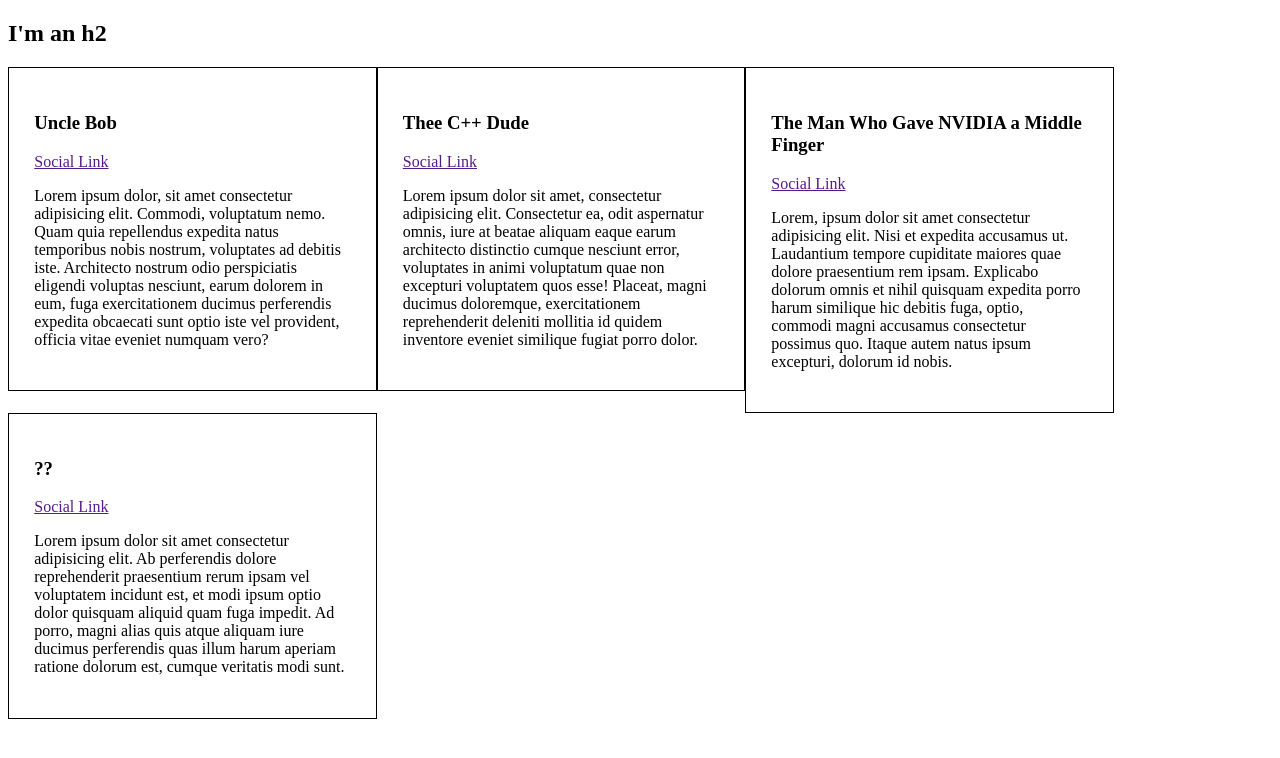
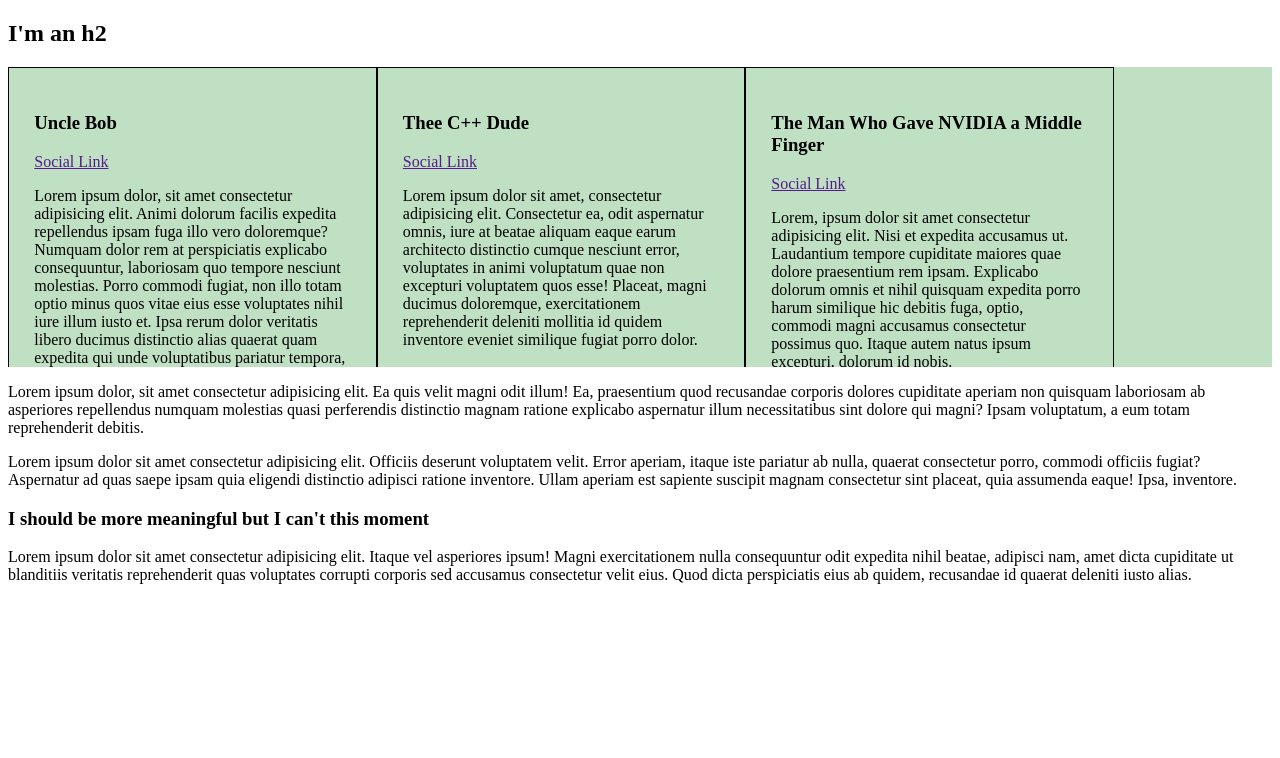
Before and after one commit to christiandiloy/intermediate-css, a plain HTML site: page index.html in a window 1280 px wide. Drawn offline with Linux system fonts and the light colour scheme.

Commit message:
Restyled css

```diff
--- a/css/style.css
+++ b/css/style.css
@@ -5,3 +5,19 @@
     padding: 2%;
     width: 25%;
 }
+
+.bio-wrapper {
+    font-size: 24px;
+    background-color: #c0e0c3;
+    height: 300px;
+    overflow: scroll;
+}
+
+.bio-wrapper:after {
+    visibility: hidden;
+    display: block;
+    font-size: 0;
+    content: " ";
+    clear: both;
+    height: 0;
+}
--- a/index.html
+++ b/index.html
@@ -9,11 +9,12 @@
 </head>
 <body>
     <h2>I'm an h2</h2>
+    <div class="bio-wrapper">
     <div class="bio-box">
         <h3>Uncle Bob</h3>
         <a href="">Social Link</a>
         <p>
-            Lorem ipsum dolor, sit amet consectetur adipisicing elit. Commodi, voluptatum nemo. Quam quia repellendus expedita natus temporibus nobis nostrum, voluptates ad debitis iste. Architecto nostrum odio perspiciatis eligendi voluptas nesciunt, earum dolorem in eum, fuga exercitationem ducimus perferendis expedita obcaecati sunt optio iste vel provident, officia vitae eveniet numquam vero?
+            Lorem ipsum dolor, sit amet consectetur adipisicing elit. Animi dolorum facilis expedita repellendus ipsam fuga illo vero doloremque? Numquam dolor rem at perspiciatis explicabo consequuntur, laboriosam quo tempore nesciunt molestias. Porro commodi fugiat, non illo totam optio minus quos vitae eius esse voluptates nihil iure illum iusto et. Ipsa rerum dolor veritatis libero ducimus distinctio alias quaerat quam expedita qui unde voluptatibus pariatur tempora, placeat perferendis labore aperiam odio obcaecati!
         </p>
     </div>
 
@@ -34,10 +35,21 @@
     </div>
     <div class="bio-box">
         <h3>??</h3>
-        <a href="">Social Link</a>
         <p>
-            Lorem ipsum dolor sit amet consectetur adipisicing elit. Ab perferendis dolore reprehenderit praesentium rerum ipsam vel voluptatem incidunt est, et modi ipsum optio dolor quisquam aliquid quam fuga impedit. Ad porro, magni alias quis atque aliquam iure ducimus perferendis quas illum harum aperiam ratione dolorum est, cumque veritatis modi sunt.
+            The Failure
         </p>
     </div>
+</div>
+    <p>
+        Lorem ipsum dolor, sit amet consectetur adipisicing elit. Ea quis velit magni odit illum! Ea, praesentium quod recusandae corporis dolores cupiditate aperiam non quisquam laboriosam ab asperiores repellendus numquam molestias quasi perferendis distinctio magnam ratione explicabo aspernatur illum necessitatibus sint dolore qui magni? Ipsam voluptatum, a eum totam reprehenderit debitis.
+    </p>
+    <p>
+        Lorem ipsum dolor sit amet consectetur adipisicing elit. Officiis deserunt voluptatem velit. Error aperiam, itaque iste pariatur ab nulla, quaerat consectetur porro, commodi officiis fugiat? Aspernatur ad quas saepe ipsam quia eligendi distinctio adipisci ratione inventore. Ullam aperiam est sapiente suscipit magnam consectetur sint placeat, quia assumenda eaque! Ipsa, inventore.
+    </p>
+    <h3>I should be more meaningful but I can't this moment</h3>
+    <p>
+        Lorem ipsum dolor sit amet consectetur adipisicing elit. Itaque vel asperiores ipsum! Magni exercitationem nulla consequuntur odit expedita nihil beatae, adipisci nam, amet dicta cupiditate ut blanditiis veritatis reprehenderit quas voluptates corrupti corporis sed accusamus consectetur velit eius. Quod dicta perspiciatis eius ab quidem, recusandae id quaerat deleniti iusto alias.
+    </p>
+
 </body>
 </html>
```
